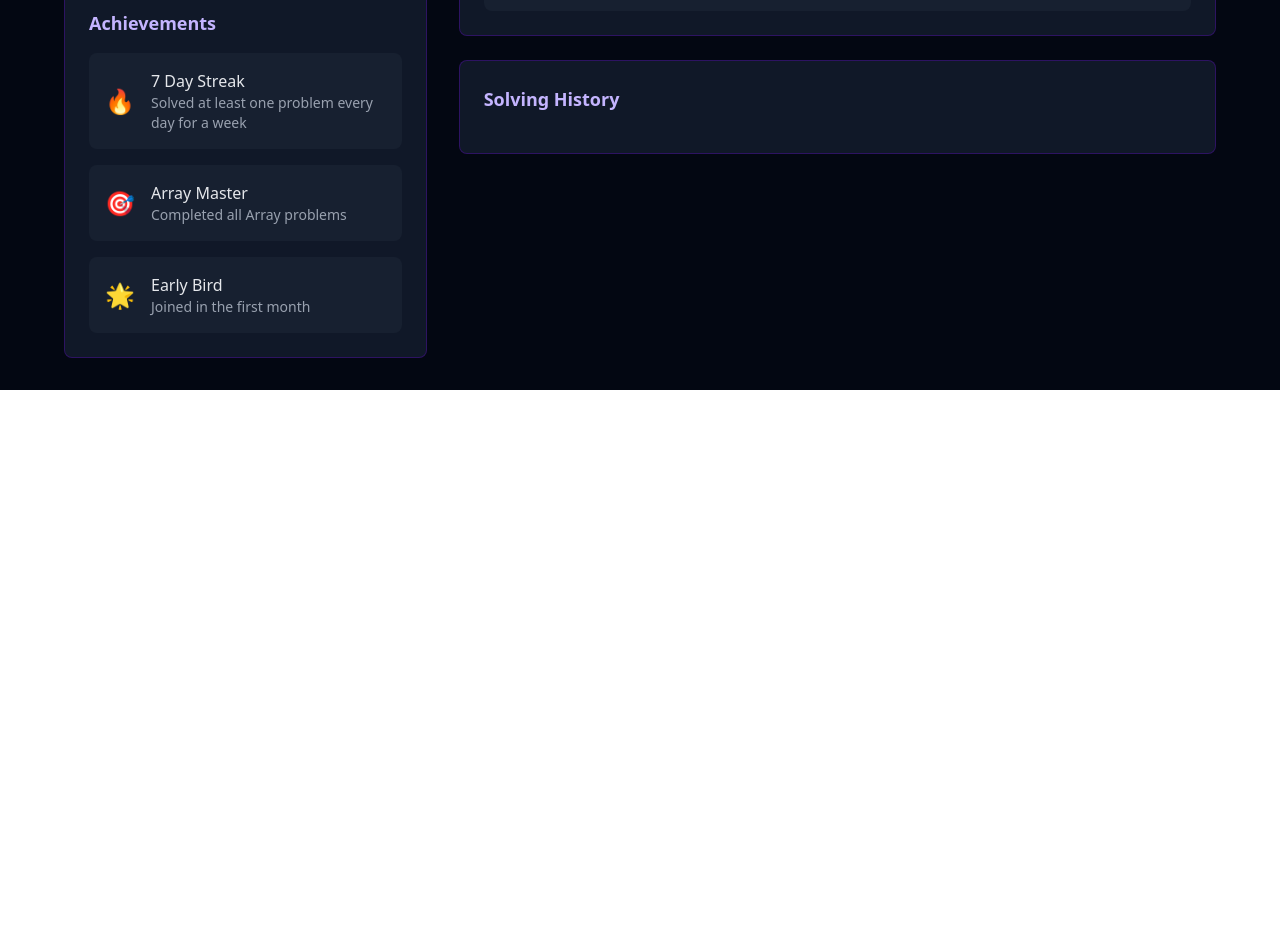
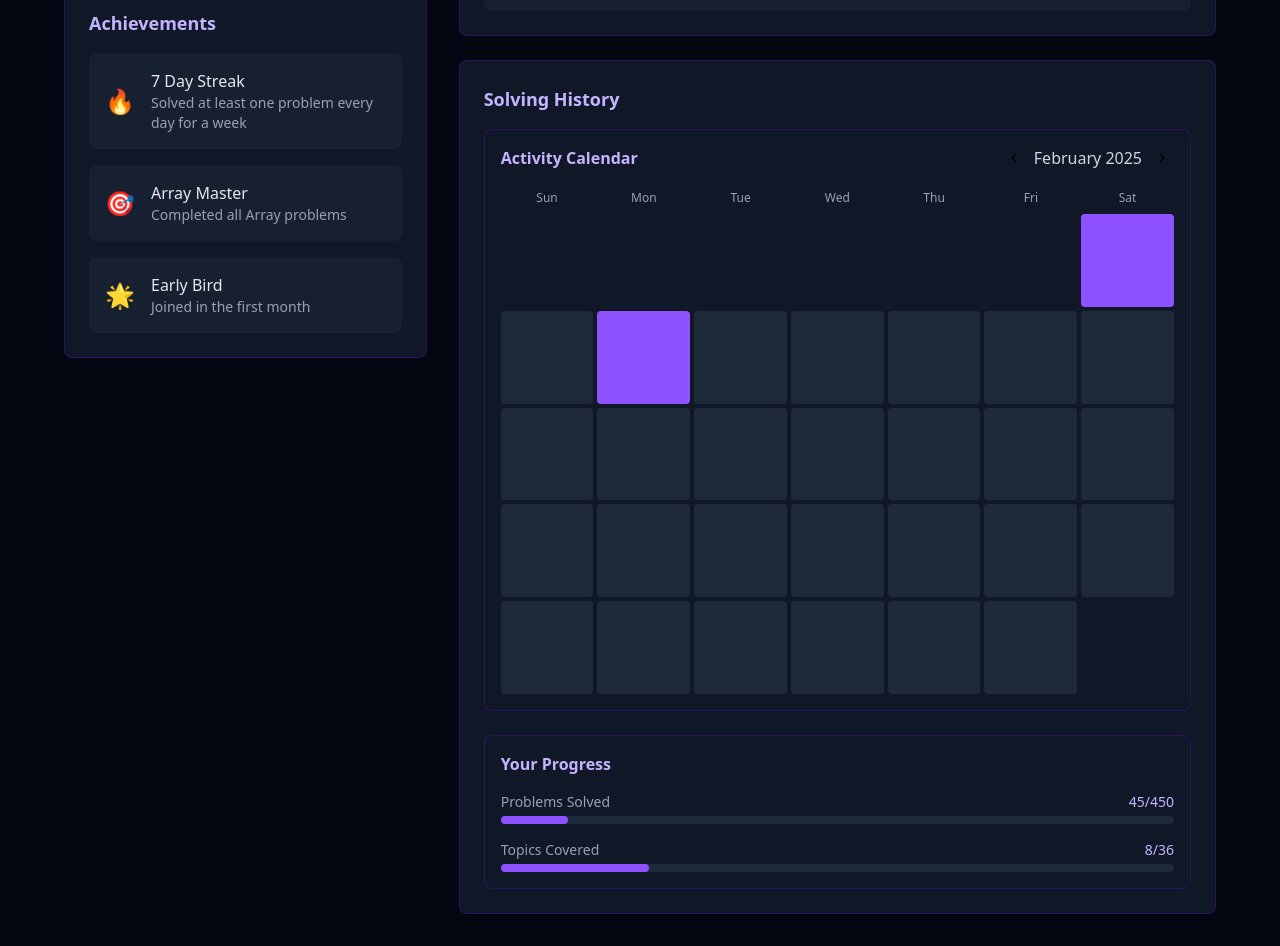
Before and after one commit to NIDHIPATEL2807/DSA_plateform, a React (Vite) app: page /profile in a window 1280 px wide. Shown: the part 760-1706 px from the top of the page. Before the commit the page ends 1150 px from the top, so only its background shows below. Built offline with nearby package versions, Linux system fonts and the light colour scheme.

Commit message:
calendar component in profile

```diff
--- a/src/Pages/Profile.jsx
+++ b/src/Pages/Profile.jsx
@@ -9,6 +9,7 @@ import {
     User
 } from 'lucide-react';
 import React, { useState } from 'react';
+import ProgressCalendar from '../components/ui/ProgressCalendar';
 
 const ProfilePage = () => {
   const [isEditing, setIsEditing] = useState(false);
@@ -167,6 +168,7 @@ const ProfilePage = () => {
             <div className="bg-gray-900 rounded-lg border border-violet-700/30 p-6">
               <h2 className="text-lg font-semibold text-violet-300 mb-4">Solving History</h2>
               {/* Add ActivityCalendar component here */}
+              <ProgressCalendar />
             </div>
           </div>
         </div>
--- a/src/components/ui/ProgressCalendar.jsx
+++ b/src/components/ui/ProgressCalendar.jsx
@@ -1,9 +1,76 @@
-import { React } from "react";
+import { ChevronLeft, ChevronRight } from "lucide-react";
+import React, { useState } from "react";
 
-export default function ProgressCalendar(){
+// Separate ActivityCalendar component
+const ActivityCalendar = () => {
+  const [currentMonth, setCurrentMonth] = useState(new Date());
+  const [submissions] = useState(new Set(['2025-02-01', '2025-02-03'])); // Example dates
+
+  const getDaysInMonth = (date) => {
+    const year = date.getFullYear();
+    const month = date.getMonth();
+    const daysInMonth = new Date(year, month + 1, 0).getDate();
+    const firstDay = new Date(year, month, 1).getDay();
+    return { daysInMonth, firstDay };
+  };
+
+  const formatDate = (year, month, day) => {
+    return `${year}-${String(month + 1).padStart(2, '0')}-${String(day).padStart(2, '0')}`;
+  };
+
+  const { daysInMonth, firstDay } = getDaysInMonth(currentMonth);
+
   return (
-        <>
-        {/* Right Column - Calendar & Stats */}
+    <div className="bg-gray-900 p-4 rounded-lg border border-violet-700/30">
+      <div className="flex justify-between items-center mb-4">
+        <h3 className="text-violet-300 font-semibold">Activity Calendar</h3>
+        <div className="flex gap-2">
+          <button
+            onClick={() => setCurrentMonth(new Date(currentMonth.setMonth(currentMonth.getMonth() - 1)))}
+            className="p-1 hover:bg-violet-800/20 rounded"
+          >
+            <ChevronLeft className="w-4 h-4" />
+          </button>
+          <span className="text-gray-300">
+            {currentMonth.toLocaleString('default', { month: 'long', year: 'numeric' })}
+          </span>
+          <button
+            onClick={() => setCurrentMonth(new Date(currentMonth.setMonth(currentMonth.getMonth() + 1)))}
+            className="p-1 hover:bg-violet-800/20 rounded"
+          >
+            <ChevronRight className="w-4 h-4" />
+          </button>
+        </div>
+      </div>
+
+      <div className="grid grid-cols-7 gap-1">
+        {['Sun', 'Mon', 'Tue', 'Wed', 'Thu', 'Fri', 'Sat'].map(day => (
+          <div key={day} className="text-center text-xs text-gray-400 py-1">{day}</div>
+        ))}
+        {Array.from({ length: firstDay }).map((_, i) => (
+          <div key={`empty-${i}`} className="aspect-square" />
+        ))}
+        {Array.from({ length: daysInMonth }).map((_, i) => {
+          const date = formatDate(currentMonth.getFullYear(), currentMonth.getMonth(), i + 1);
+          const hasSubmission = submissions.has(date);
+          return (
+            <div
+              key={i}
+              className={`aspect-square rounded-sm ${
+                hasSubmission ? 'bg-violet-500' : 'bg-gray-800'
+              } hover:bg-violet-600 transition-colors cursor-pointer`}
+              title={date}
+            />
+          );
+        })}
+      </div>
+    </div>
+  );
+};
+
+// Main ProgressCalendar component
+export default function ProgressCalendar() {
+  return (
     <div className="space-y-6">
       <ActivityCalendar />
 
@@ -32,6 +99,5 @@ export default function ProgressCalendar(){
         </div>
       </div>
     </div>
-    </>
-    )
+  );
 }
```
Lines whose indentation alone changed are shown as unchanged.
